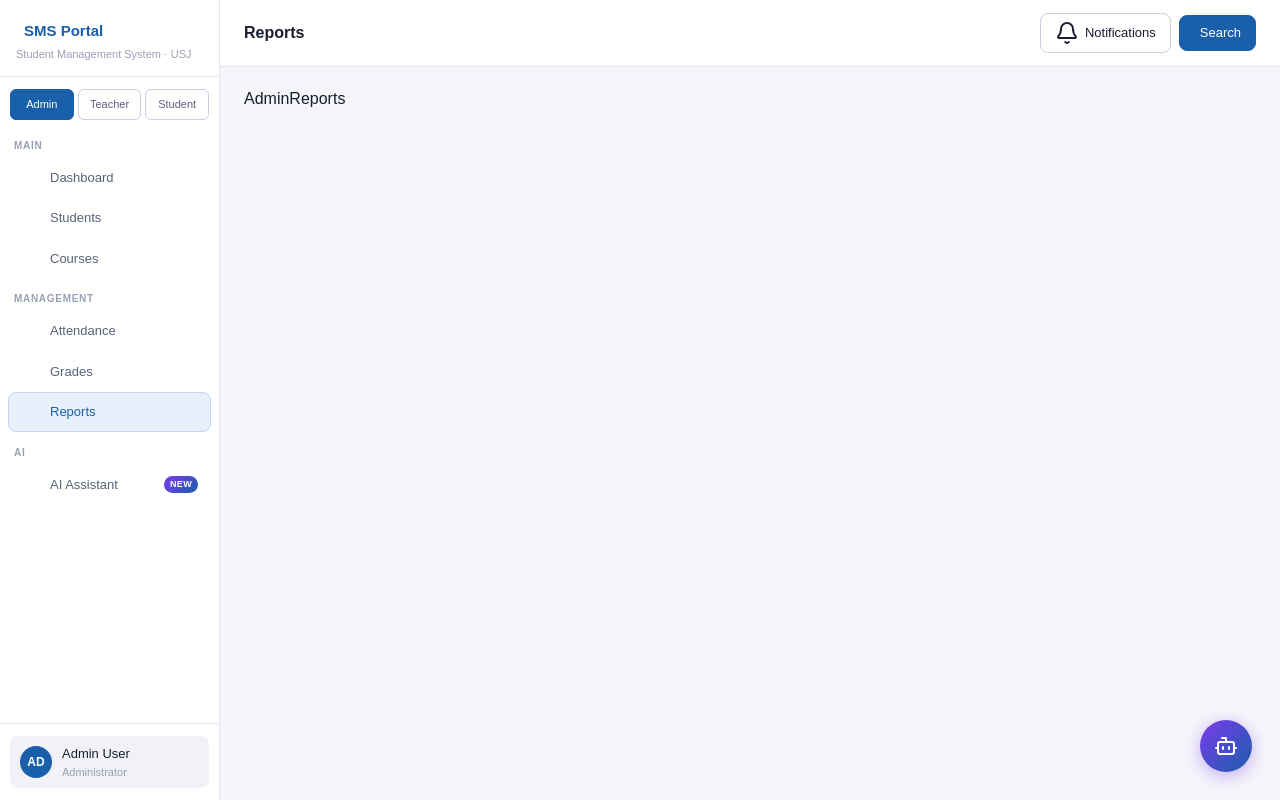
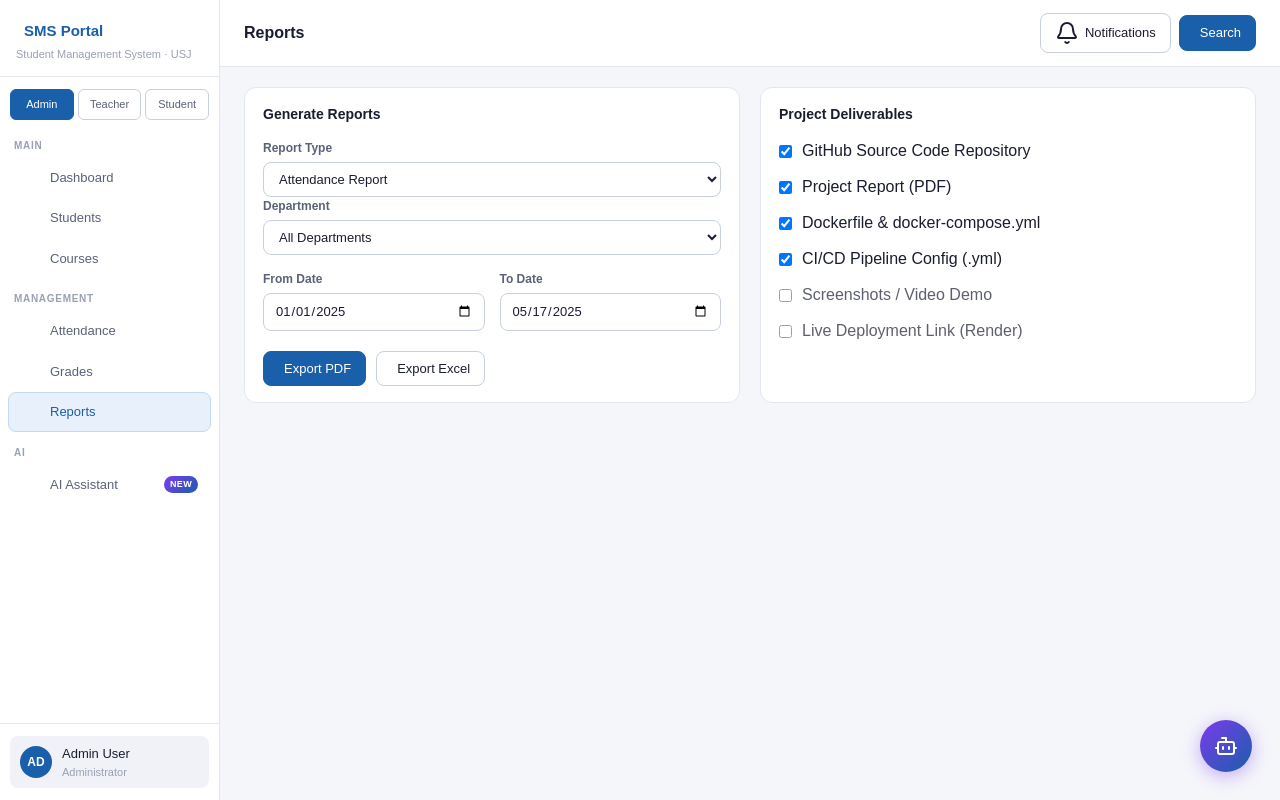
Before and after one commit to sarangas001/student-management-system, a React (Vite) app in the folder client/: page / in a window 1280 px wide. Both pictures are taken after a click on the element "Reports". Built offline with nearby package versions, Linux system fonts and the light colour scheme.

Commit message:
Complete Admin Reports feature

```diff
--- a/client/src/pages/Admin/AdminReports.jsx
+++ b/client/src/pages/Admin/AdminReports.jsx
@@ -1,9 +1,203 @@
 
 
-const AdminReports = () => {
+import { useState } from "react";
+
+function AdminReports() {
+  const [reportType, setReportType] = useState("Attendance Report");
+  const [department, setDepartment] = useState("All Departments");
+
   return (
-    <div>AdminReports</div>
-  )
+    <div className="page active">
+      <div
+        style={{
+          display: "grid",
+          gridTemplateColumns: "1fr 1fr",
+          gap: "20px",
+        }}
+      >
+        {/* Generate Reports */}
+        <div className="card">
+          <div className="card-header">
+            <span className="card-title">Generate Reports</span>
+          </div>
+
+          <div className="form-group">
+            <label>Report Type</label>
+
+            <select
+              value={reportType}
+              onChange={(e) => setReportType(e.target.value)}
+            >
+              <option>Attendance Report</option>
+              <option>Student Performance Report</option>
+              <option>Course Report</option>
+              <option>Grade Report</option>
+            </select>
+          </div>
+
+          <div className="form-group">
+            <label>Department</label>
+
+            <select
+              value={department}
+              onChange={(e) => setDepartment(e.target.value)}
+            >
+              <option>All Departments</option>
+              <option>Software Engineering</option>
+              <option>Computer Science</option>
+              <option>Information Systems</option>
+            </select>
+          </div>
+
+          <div
+            style={{
+              display: "grid",
+              gridTemplateColumns: "1fr 1fr",
+              gap: "15px",
+              marginTop: "15px",
+            }}
+          >
+            <div className="form-group">
+              <label>From Date</label>
+
+              <input
+                type="date"
+                defaultValue="2025-01-01"
+              />
+            </div>
+
+            <div className="form-group">
+              <label>To Date</label>
+
+              <input
+                type="date"
+                defaultValue="2025-05-17"
+              />
+            </div>
+          </div>
+
+          <div
+            style={{
+              display: "flex",
+              gap: "10px",
+              marginTop: "20px",
+            }}
+          >
+            <button className="btn btn-primary">
+              <i className="ti ti-file-type-pdf"></i>
+              Export PDF
+            </button>
+
+            <button className="btn">
+              <i className="ti ti-file-spreadsheet"></i>
+              Export Excel
+            </button>
+          </div>
+        </div>
+
+        {/* Project Deliverables */}
+        <div className="card">
+          <div className="card-header">
+            <span className="card-title">
+              Project Deliverables
+            </span>
+          </div>
+
+          <div
+            style={{
+              display: "flex",
+              flexDirection: "column",
+              gap: "12px",
+            }}
+          >
+            <label
+              style={{
+                display: "flex",
+                alignItems: "center",
+                gap: "10px",
+              }}
+            >
+              <input
+                type="checkbox"
+                checked
+                readOnly
+              />
+              GitHub Source Code Repository
+            </label>
+
+            <label
+              style={{
+                display: "flex",
+                alignItems: "center",
+                gap: "10px",
+              }}
+            >
+              <input
+                type="checkbox"
+                checked
+                readOnly
+              />
+              Project Report (PDF)
+            </label>
+
+            <label
+              style={{
+                display: "flex",
+                alignItems: "center",
+                gap: "10px",
+              }}
+            >
+              <input
+                type="checkbox"
+                checked
+                readOnly
+              />
+              Dockerfile & docker-compose.yml
+            </label>
+
+            <label
+              style={{
+                display: "flex",
+                alignItems: "center",
+                gap: "10px",
+              }}
+            >
+              <input
+                type="checkbox"
+                checked
+                readOnly
+              />
+              CI/CD Pipeline Config (.yml)
+            </label>
+
+            <label
+              style={{
+                display: "flex",
+                alignItems: "center",
+                gap: "10px",
+                opacity: "0.7",
+              }}
+            >
+              <input type="checkbox" />
+              Screenshots / Video Demo
+            </label>
+
+            <label
+              style={{
+                display: "flex",
+                alignItems: "center",
+                gap: "10px",
+                opacity: "0.7",
+              }}
+            >
+              <input type="checkbox" />
+              Live Deployment Link (Render)
+            </label>
+          </div>
+        </div>
+      </div>
+    </div>
+  );
 }
 
-export default AdminReports
+export default AdminReports;
```
